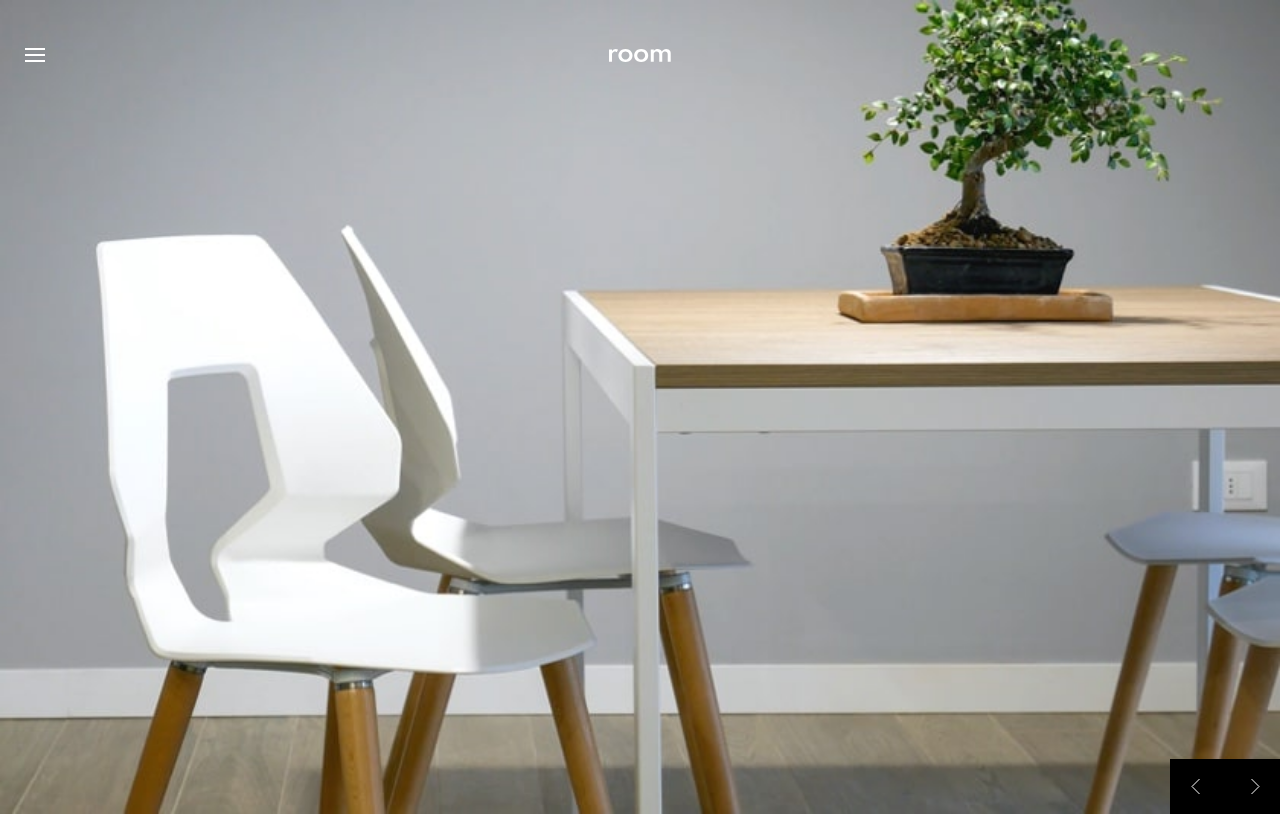
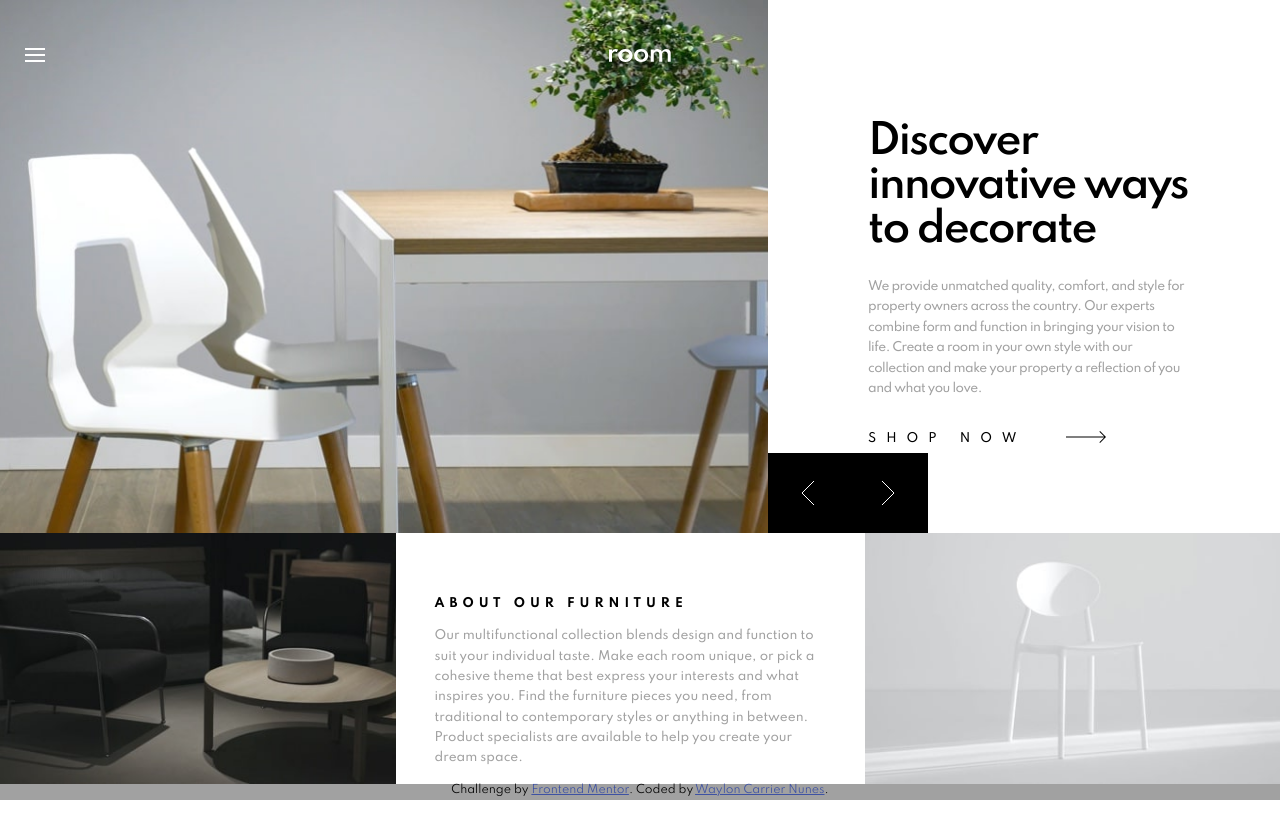
Before and after one commit to Breckles/room-homepage, an Angular app: page / in a window 1280 px wide. Shown: the top 816 px of the page. Built offline with nearby package versions, Linux system fonts and the light colour scheme.

Commit message:
implemented desktop layout for spinner and app components

```diff
--- a/src/app/app.component.html
+++ b/src/app/app.component.html
@@ -1,7 +1,9 @@
 <app-header></app-header>
 <main>
   <app-spinner></app-spinner>
-  <img src="../assets/images/image-about-dark.jpg"
+  <section id="info">
+    <img id="imageDark"
+         src="../assets/images/image-about-dark.jpg"
          alt="Two black fabric covered chairs next to a short round table">
     <article>
       <h4>ABOUT OUR FURNITURE</h4>
@@ -12,16 +14,15 @@
         or anything in between. Product specialists are available to help you create your dream space.
       </p>
     </article>
-  <img src="../assets/images/image-about-light.jpg"
+    <img id="imageLight"
+         src="../assets/images/image-about-light.jpg"
          alt="A plain white chair with a white background">
+  </section>
 </main>
 
-
-
-
-<div class="attribution">
+<section id="attribution">
   Challenge by <a href="https://www.frontendmentor.io?ref=challenge"
      target="_blank">Frontend Mentor</a>.
   Coded by <a href="https://github.com/Breckles"
      target="_blank">Waylon Carrier Nunes</a>.
-</div>
+</section>
--- a/src/app/app.component.scss
+++ b/src/app/app.component.scss
@@ -36,15 +36,55 @@ article {
   }
 }
 
-///////////////////////////////////////////////////////////////////////////
-.attribution {
+section#attribution {
   padding-top: 1rem;
 
   background-color: theme.$dark-gray;
   font-size: 11px;
   text-align: center;
+
+  a {
+    color: hsl(228, 45%, 44%);
+  }
+
 }
 
-.attribution a {
-  color: hsl(228, 45%, 44%);
+//// screen width >= 740px //////////////////////////////////////////
+
+@media screen and (min-width: 740px) {
+  main {
+    display: flex;
+    flex-direction: column;
+    height: 98%;
+
+    app-spinner {
+      flex: 65;
+      max-height: 68%;
+    }
+
+    section#info {
+      flex: 30;
+      display: flex;
+      // overflow-y: hidden;
+      max-height: 32%;
+
+      img {
+        flex: 20;
+        max-height: 100%;
+        object-fit: cover;
+      }
+
+      article {
+        flex: 25;
+        padding: 5% 3%;
+      }
+    }
+
+  }
+
+  section#attribution {
+    flex: 10;
+    padding: 0;
+    height: 2%;
+  }
 }
--- a/src/app/spinner/spinner.component.html
+++ b/src/app/spinner/spinner.component.html
@@ -3,21 +3,13 @@
     <li *ngFor='let item of items; index as i;'
         class="spinnerItem">
       <section class="imageContainer">
-
-        <!-- <img src="{{item.desktopImagePath}}"
-             srcset="{{item.mobileImagePath}} 375w,
-                     {{item.desktopImagePath}} 840w"
-             sizes="(max-width: 740px) 375px,
-                            840px"
-             alt="{{item.imageAltText}}"> -->
-
         <picture>
-          <source media="(max-width: 740px)"
+          <source media="(max-width: 739px)"
                   srcset="{{item.mobileImagePath}}">
-          <source media="(min-width: 741px)"
+          <source media="(min-width: 740px)"
                   srcset="{{item.desktopImagePath}}">
           <img src="{{item.desktopImagePath}}"
-               alt="item.imageAltText">
+               alt="{{item.imageAltText}}">
         </picture>
         <div class="spinnerControls">
           <button class="leftButton"
--- a/src/app/spinner/spinner.component.scss
+++ b/src/app/spinner/spinner.component.scss
@@ -98,3 +98,57 @@ ul#spinnerItems {
     }
   }
 }
+
+
+//// screen width >= 740px /////////////////////////////////////////
+
+@media screen and (min-width: 740px) {
+  ul#spinnerItems {
+    width: 100vw;
+    height: 100%;
+
+    li.spinnerItem {
+      flex: 1 0 100vw;
+      display: flex;
+      // align-items: center;
+
+      section.imageContainer {
+        flex: 1 0 60%;
+
+        img {
+          width: 100%;
+          height: 100%;
+          object-fit: cover;
+        }
+
+        div.spinnerControls {
+          transform: translateX(100%);
+          width: 16rem;
+          height: 8rem;
+        }
+      }
+
+      section.infoContainer {
+        flex: 1 0 40%;
+
+        padding: 3rem 9rem 0 10rem;
+        margin: 9rem 0 5rem;
+
+        article {
+          margin-bottom: 3rem;
+
+          h2 {
+            padding-bottom: 2.5rem;
+            font-size: 4rem;
+            line-height: 1.1;
+            letter-spacing: -2px;
+          }
+
+          p {
+            line-height: 1.7;
+          }
+        }
+      }
+    }
+  }
+}
--- a/src/app/spinner/spinner.component.ts
+++ b/src/app/spinner/spinner.component.ts
@@ -14,7 +14,7 @@ export class SpinnerComponent implements OnInit, AfterViewInit {
       '../../assets/images/mobile-image-hero-1.jpg',
       'Stylish white chairs around a table with a Banzai tree in its center',
       'Discover innovative ways to decorate',
-      'We provide unmatched quality, comfort, and style for property owners across the country. Our experts combine form andnfunction in bringing your vision to life. Create a room in your own style with our collection and make your property a reflection of you and what you love.'
+      'We provide unmatched quality, comfort, and style for property owners across the country. Our experts combine form and function in bringing your vision to life. Create a room in your own style with our collection and make your property a reflection of you and what you love.'
     ),
     new SpinnerItem(
       '../../assets/images/desktop-image-hero-2.jpg',
@@ -45,6 +45,12 @@ export class SpinnerComponent implements OnInit, AfterViewInit {
     this.spinnerItemsEl = document.querySelector(
       '#spinnerItems'
     ) as HTMLUListElement;
+
+    window.addEventListener('resize', () => {
+      this.spinnerItemsEl.children[this.currentIndex].scrollIntoView(
+        this.scrollOptions
+      );
+    });
   }
 
   private scrollOptions: ScrollIntoViewOptions = {
@@ -56,14 +62,18 @@ export class SpinnerComponent implements OnInit, AfterViewInit {
   public spinLeft() {
     if (this.currentIndex > 0) {
       this.currentIndex -= 1;
-      this.spinnerItemsEl.children[this.currentIndex].scrollIntoView(false);
+      this.spinnerItemsEl.children[this.currentIndex].scrollIntoView(
+        this.scrollOptions
+      );
     }
     console.log(this.spinnerItemsEl.children[this.currentIndex]);
   }
   public spinRight() {
     if (this.currentIndex < this.maxIndex) {
       this.currentIndex += 1;
-      this.spinnerItemsEl.children[this.currentIndex].scrollIntoView(false);
+      this.spinnerItemsEl.children[this.currentIndex].scrollIntoView(
+        this.scrollOptions
+      );
     }
   }
 }
--- a/src/styles.scss
+++ b/src/styles.scss
@@ -15,5 +15,20 @@ html {
 }
 
 body {
+  height: 100%;
   font-size: 1.6rem;
 }
+
+app-root {
+  // display: block;
+  display: flex;
+  flex-direction: column;
+  height: 100%;
+}
+
+
+@media screen and (min-width: 740px) {
+  html {
+    height: 100vh;
+  }
+}
```
Lines whose indentation alone changed are shown as unchanged.
